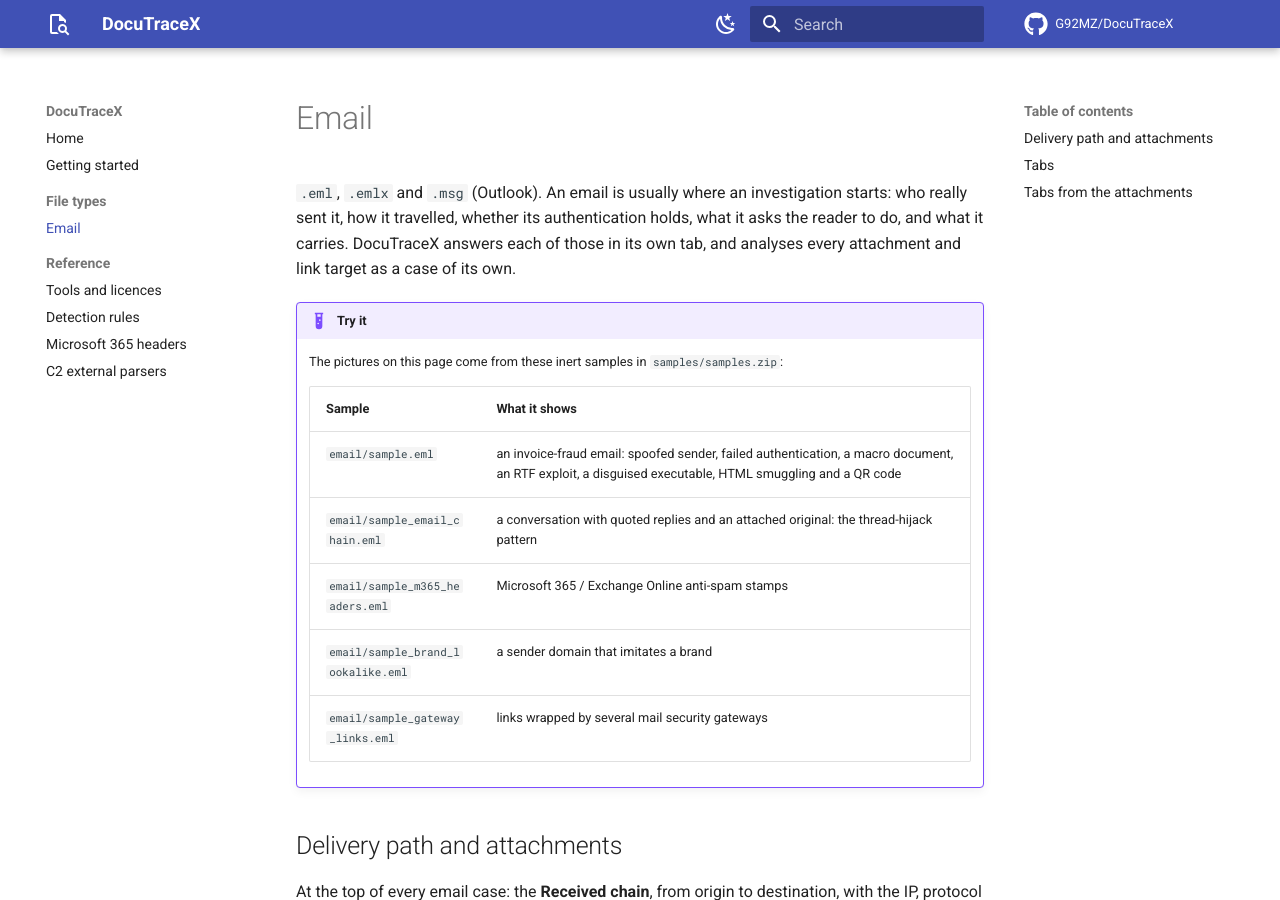
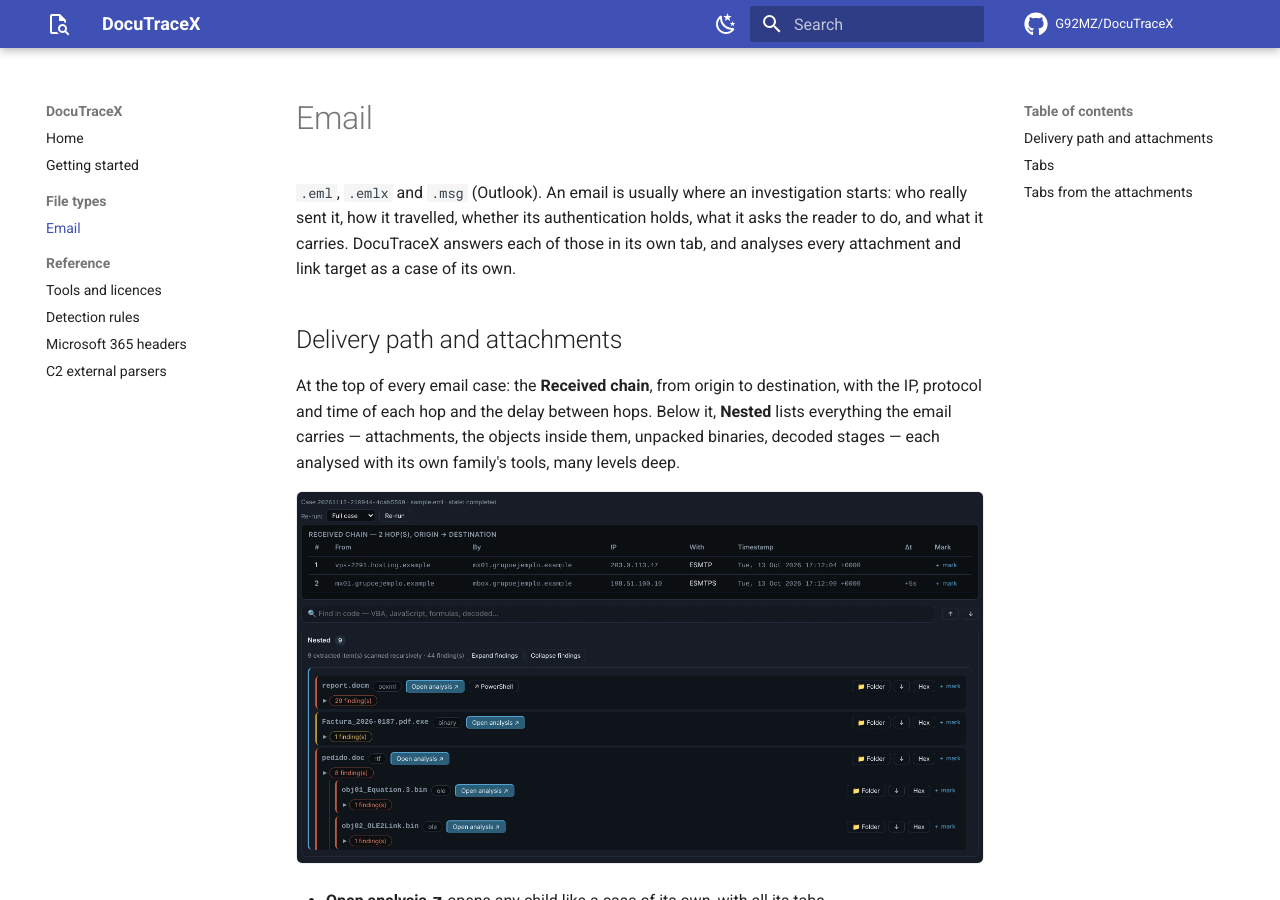
Before and after one commit to G92MZ/DocuTraceX, an MkDocs documentation site: the page built from docs/file-types/email.md, in a window 1280 px wide and 900 px high. Built offline with MkDocs 1.6.1 and Material for MkDocs 9.7.7, drawn with Linux system fonts in a browser that asks for light colours; comment, search, counter and statistics services are not loaded.

Commit message:
docs: drop the sample table from the Email page

```diff
--- a/docs/file-types/email.md
+++ b/docs/file-types/email.md
@@ -4,17 +4,6 @@
 really sent it, how it travelled, whether its authentication holds, what it asks the reader to
 do, and what it carries. DocuTraceX answers each of those in its own tab, and analyses every
 attachment and link target as a case of its own.
-
-!!! example "Try it"
-    The pictures on this page come from these inert samples in `samples/samples.zip`:
-
-    | Sample | What it shows |
-    |---|---|
-    | `email/sample.eml` | an invoice-fraud email: spoofed sender, failed authentication, a macro document, an RTF exploit, a disguised executable, HTML smuggling and a QR code |
-    | `email/sample_email_chain.eml` | a conversation with quoted replies and an attached original: the thread-hijack pattern |
-    | `email/sample_m365_headers.eml` | Microsoft 365 / Exchange Online anti-spam stamps |
-    | `email/sample_brand_lookalike.eml` | a sender domain that imitates a brand |
-    | `email/sample_gateway_links.eml` | links wrapped by several mail security gateways |
 
 ## Delivery path and attachments
 
```
